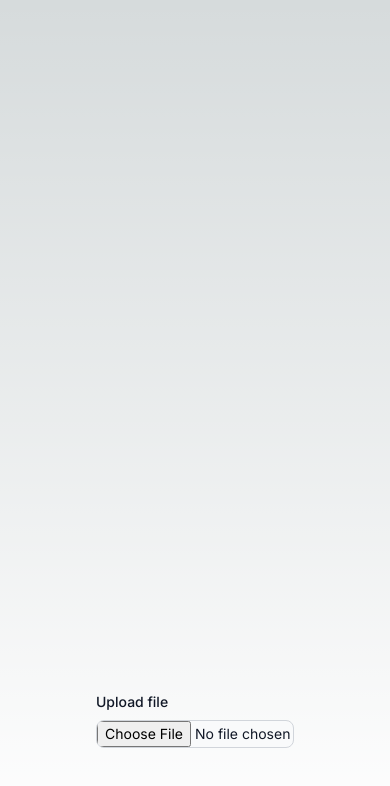
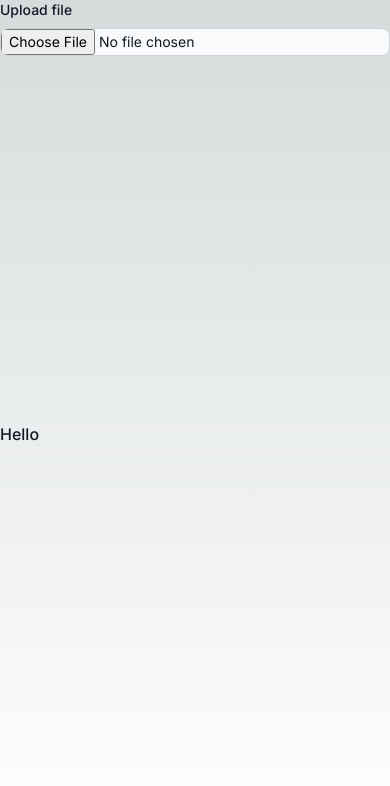
Before and after one commit to agamswaroop619/ytcompressor, a Next.js app: page / in a window 390 px wide. Shown: the top 786 px of the page. Built offline with nearby package versions, Linux system fonts and the light colour scheme.

Commit message:
add: Responsiveness fix

```diff
--- a/src/app/components/form.tsx
+++ b/src/app/components/form.tsx
@@ -2,6 +2,6 @@ import React from "react";
 
 type Props = {};
 
-export default function file_input({}: Props) {
-  return <div></div>;
+export default function form({}: Props) {
+  return <div className="font-medium text-gray-900 dark:text-white">Hello</div>;
 }
--- a/src/app/globals.css
+++ b/src/app/globals.css
@@ -25,3 +25,33 @@ body {
     )
     rgb(var(--background-start-rgb));
 }
+.grid-container {
+  display: grid;
+  grid-template-columns: 1fr 1fr; /* Two columns with equal width */
+  grid-template-rows: 1fr; /* Full height by default */
+}
+
+/* Styles for File and Form components */
+.grid-container > * {
+  width: 100%;
+  height: 100%;
+}
+
+/* Media query for horizontal orientation */
+@media screen and (orientation: landscape) {
+  .grid-container {
+    grid-template-rows: 100vh; /* Full height in horizontal orientation */
+  }
+}
+
+/* Media query for vertical orientation */
+@media screen and (orientation: portrait) {
+  .grid-container {
+    display: flex;
+    flex-direction: column;
+  }
+  .grid-container > * {
+    width: 100%;
+    height: 50vh; /* 50% height in vertical orientation */
+  }
+}
--- a/src/app/page.tsx
+++ b/src/app/page.tsx
@@ -2,9 +2,9 @@ import File from "./components/file_input";
 import Form from "./components/form";
 export default function Home() {
   return (
-    <main className="flex min-h-screen flex-col items-center justify-between p-24">
+    <div className="grid-container">
+      <File />
       <Form />
-      <File />
-    </main>
+    </div>
   );
 }
```
